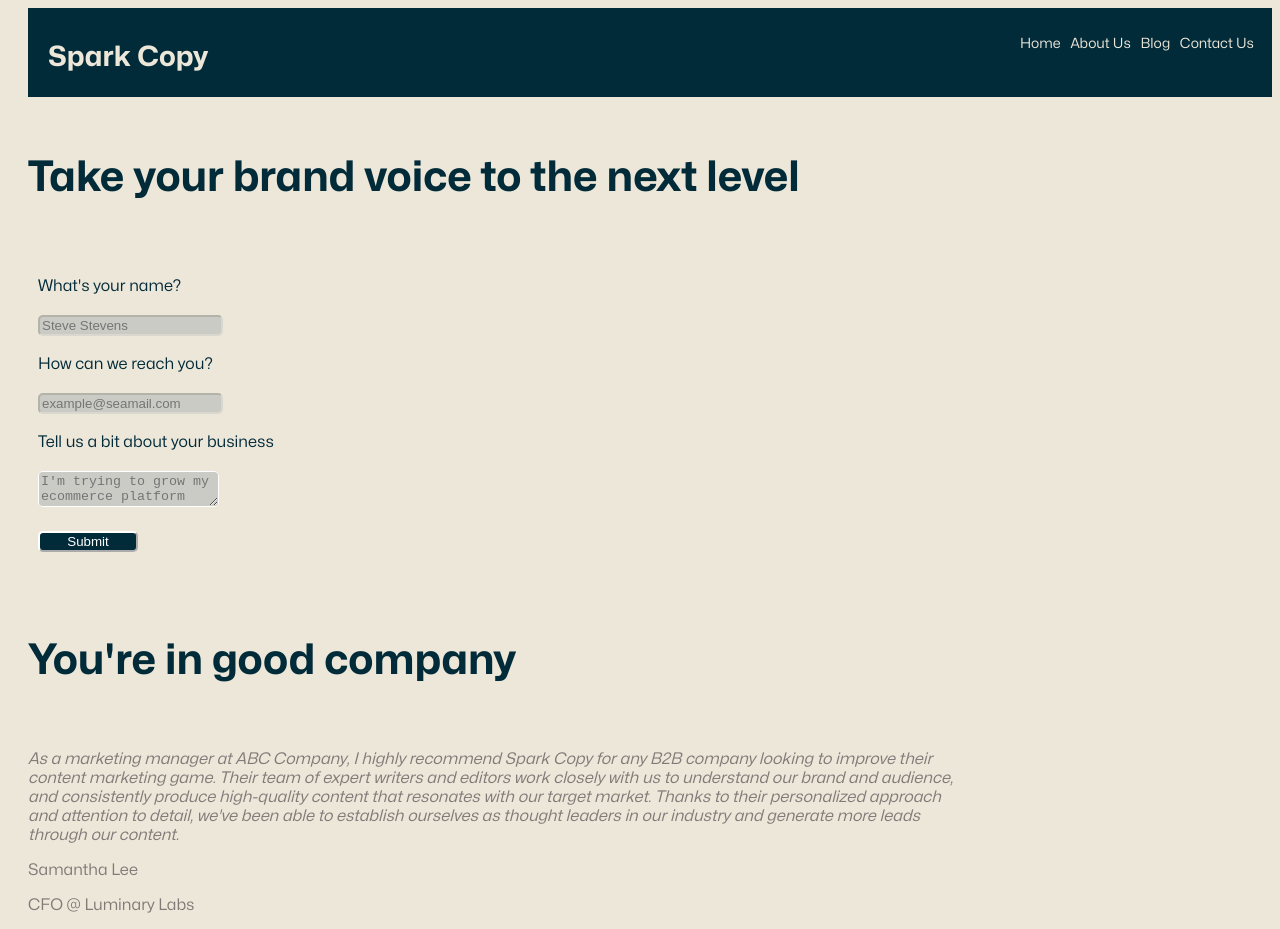
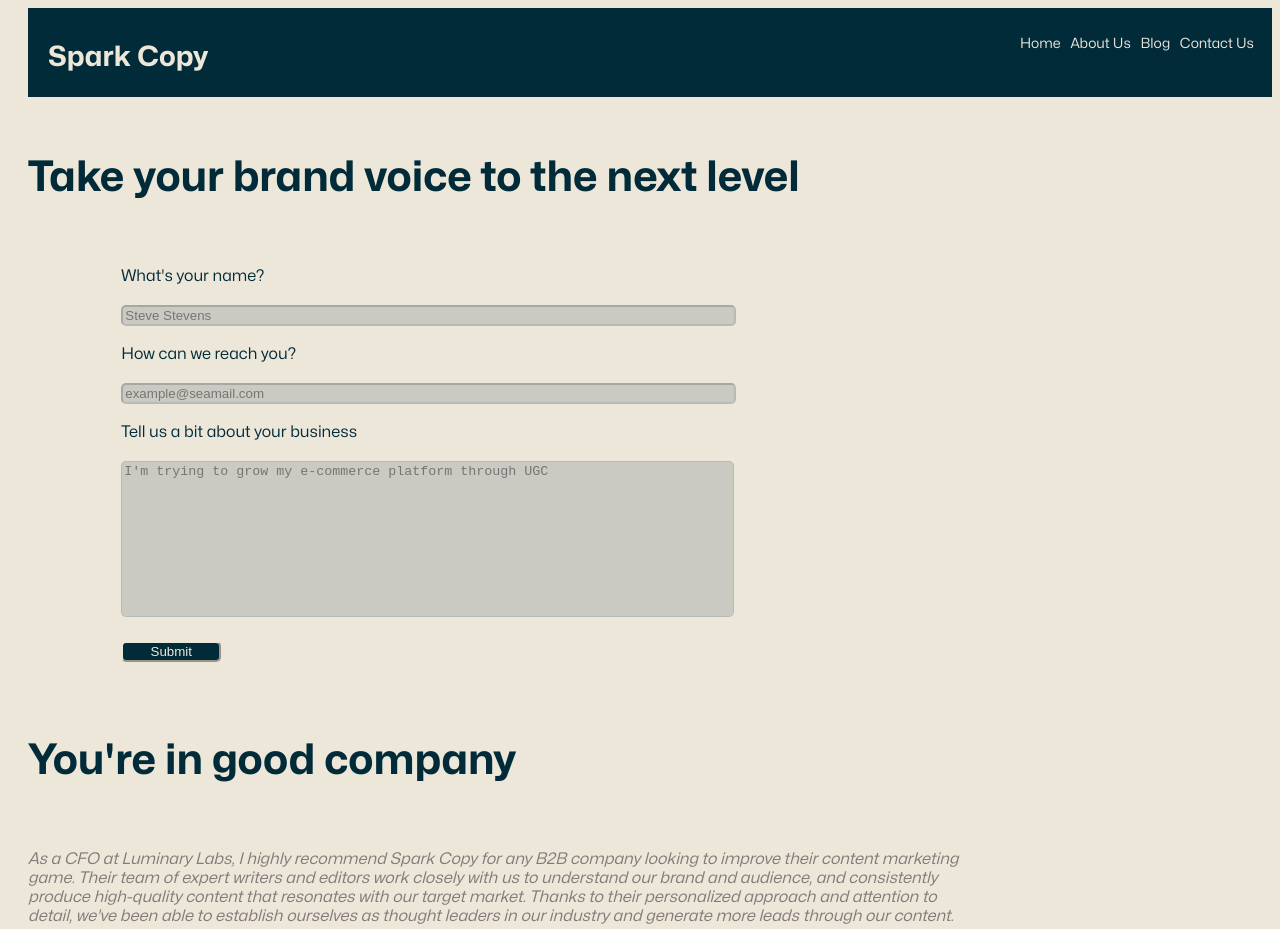
Before and after one commit to claudiaalmeidavs/first-project, a plain HTML site: page contact-us.html in a window 1280 px wide. Shown: the top 929 px of the page. Drawn offline with Linux system fonts and the light colour scheme; files whose address does not match are found by name.

Commit message:
Small fixes on the hero CSS alignment

```diff
--- a/contact-us.html
+++ b/contact-us.html
@@ -5,7 +5,7 @@
 <meta name="viewport" content="width=device-width,initial-scale=1">
 <link rel="stylesheet" href="style.css">
 <link rel="stylesheet" href="stylecontactus.css">
-<script src=""></script>
+<script type="module" src="script.js"></script>
 
 <body>
     <nav class="topnav">
@@ -29,13 +29,13 @@
             <br />
             <label for="message">Tell us a bit about your business</label><br><br>
             <textarea id="message" name="message"
-                placeholder="I'm trying to grow my ecommerce platform through UGC"></textarea>
+                placeholder="I'm trying to grow my e-commerce platform through UGC"></textarea>
             <br><br>
-            <input class="submit" type="submit" value="Submit">
+            <button id="myButton" class="submit" type="submit" value="Submit">Submit</button>
             <br>
         </form>
         <h2>You're in good company</h2>
-        <p><em>As a marketing manager at ABC Company, I highly recommend Spark Copy for any B2B company looking to
+        <p><em>As a CFO at Luminary Labs, I highly recommend Spark Copy for any B2B company looking to
                 improve their content marketing game. Their team of expert writers and editors work closely with us to
                 understand our brand and audience, and consistently produce high-quality content that resonates with our
                 target market. Thanks to their personalized approach and attention to detail, we've been able to
--- a/stylecontactus.css
+++ b/stylecontactus.css
@@ -1,30 +1,33 @@
 form {
-    display: inline-block;
+    display: block;
     text-align: left;
     color: #022B3A;
-    padding: 10px;
+    padding-left: 10%;
+    padding-right: 25%;
 }
 
 input {
     display: block;
-    width: 75%;
-    border-color: #ede7d974;
-    ;
+    width: 100%;
+    border-color: #768a923d;
     border-radius: 5px;
-    background-color: #cacbc5;
+    background-color: #8f979a5a;
 }
 
 textarea {
-    border-color: #ffff;
+    width: 100%;
+    height: 150px;
+    border-color: #768a923d;
     border-radius: 5px;
-    background-color: #cacbc5;
+    background-color: #8f979a5a;
+    resize: none;
 }
 
 .submit {
     display: block;
     width: 100px;
-    color: #ffff;
-    border-color: #ffff;
+    color: #EDE7D9;
+    border-color: #EDE7D9;
     border-radius: 5px;
     background-color: #022B3A;
 }
```
Also changed, not shown: index.html (+1 -1 lines), stylehomepage.css (+11 -2 lines).
